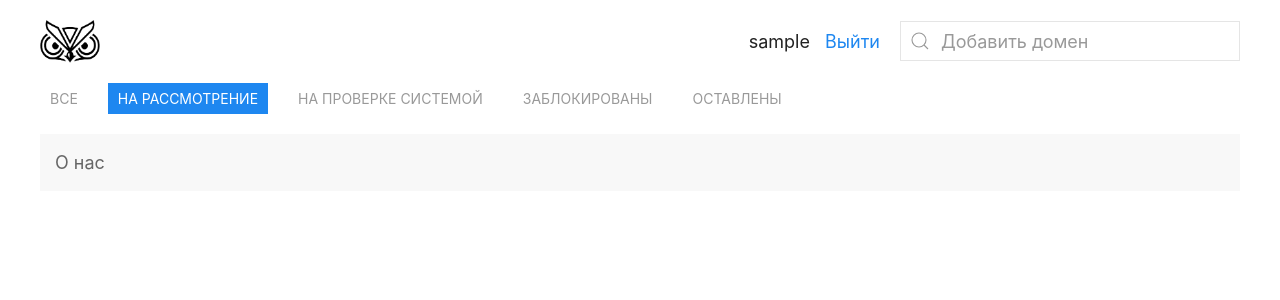
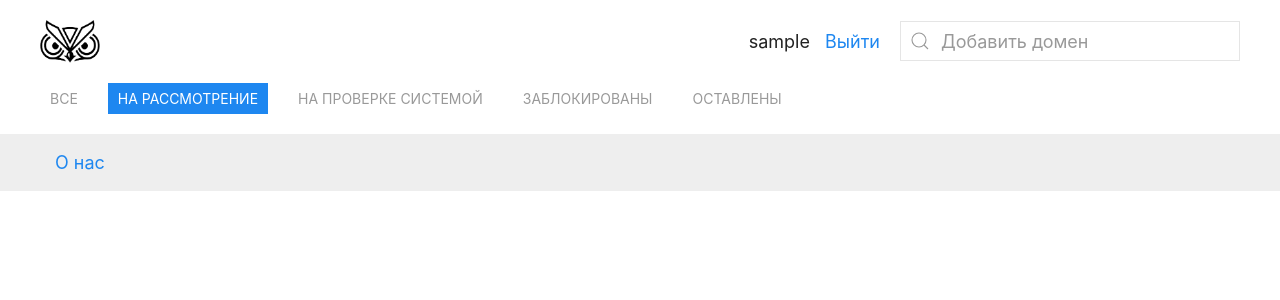
Before and after one commit to fincert-sirius/avengers, a Flask app: page / in a window 1280 px wide. Shown: the top 300 px of the page. Run offline with Flask 2, Linux system fonts and the light colour scheme; the visitor is signed in with stand-in values (Sample User, id 1); data comes from the database, SQL or seed files in the repository; data that the repository does not hold is empty; some libraries are stand-ins or nearby versions.

Commit message:
fixed footer

```diff
--- a/frontend/static/css/dark-theme.css
+++ b/frontend/static/css/dark-theme.css
@@ -1,8 +1,5 @@
 html,
 body {
-	background: #19191B;
-}
-.uk-container {
 	background: #19191B;
 }
 h2 {
--- a/frontend/static/css/light-theme.css
+++ b/frontend/static/css/light-theme.css
@@ -3,3 +3,6 @@
   color: #666;
   box-shadow: 0 3px 10px rgba(0, 0, 0, 0.08);
 }
+.uk-section-muted {
+	background: #eee;
+}
--- a/frontend/static/js/theme.js
+++ b/frontend/static/js/theme.js
@@ -16,9 +16,9 @@
 				`<img src="/static/img/sova.png" class="top-img-wigth change-theme">`
 			);
 			$("footer").append(`
-				<div class="uk-container">
-					<div class="uk-section uk-section-muted uk-section-xsmall uk-padding-small">
-				        <p>О нас</p>
+				<div class="uk-section uk-section-muted uk-section-xsmall uk-padding-small">
+					<div class="uk-container">
+				        <a href="" class="uk-link">О нас</a>
 					</div>
 				</div>
 			`);
@@ -28,8 +28,8 @@
 				`<img src="/static/img/sova_white.png" class="top-img-wigth change-theme">`
 			);
 			$("footer").append(`
-				<div class="uk-container">
-					<div class="uk-section uk-section-secondary uk-light uk-section-xsmall uk-padding-small">
+				<div class="uk-section uk-section-secondary uk-light uk-section-xsmall uk-padding-small">
+			        <div class="uk-container">
 				        <a href="" class="uk-link">О нас</a>
 					</div>
 				</div>
```
Also changed, not shown: frontend/templates/site.html (+2 -6 lines).
